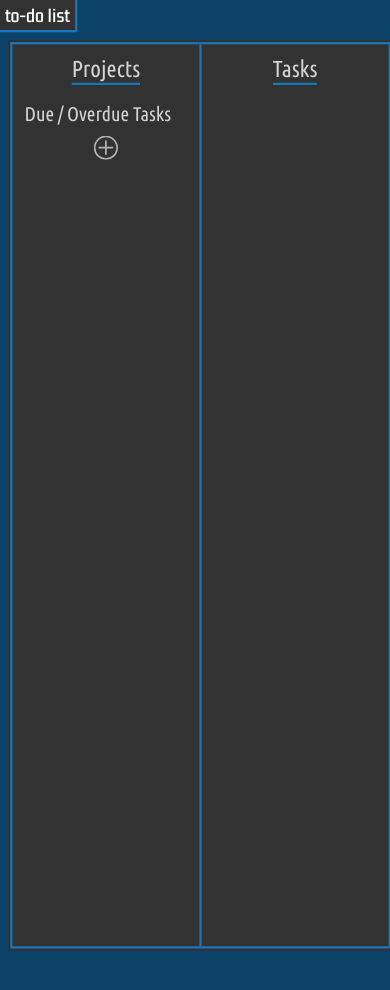
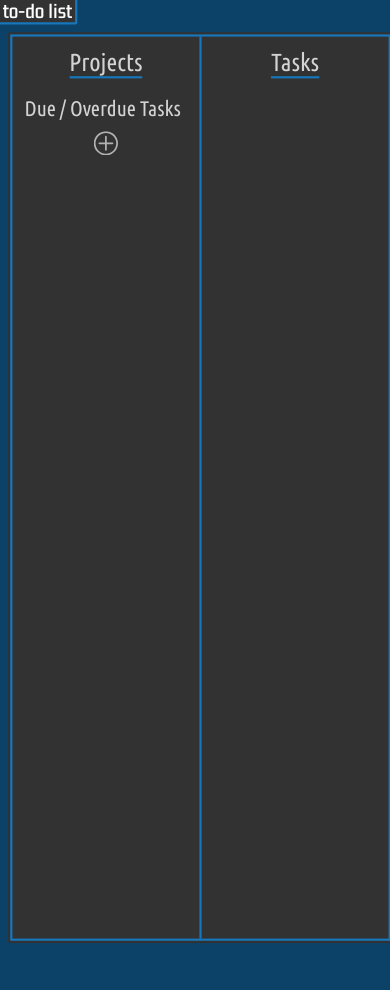
Before and after one commit to Kayo-b/todolist, a website built with webpack: page dist/index.html in a window 390 px wide. Shown: the top 990 px of the page. Built offline with Linux system fonts and the light colour scheme.

Commit message:
website responsiveness

```diff
--- a/src/style.css
+++ b/src/style.css
@@ -14,6 +14,7 @@
   body {
     background: #999;
     width: 100%;
+    font-size: 1.2vw;
   }
 }
 
@@ -27,7 +28,7 @@
 body {
   font-family: "MyWebFont2";
   height: 100%;
-  font-size: large;
+  font-size: larger;
   background-color:#0d4268;
   display: flex;
   justify-content: center;
@@ -52,7 +53,9 @@ header {
   background-color: rgb(50, 50, 50);
   border: 2px solid #1777bc;
   border-radius: 2px;
-  padding: 5px;
+  padding-bottom: 3px;
+  padding-right:3px;
+  padding-left:3px;
   height: 18px;
   margin-top: -10px;
   margin-left: -10px;
@@ -70,10 +73,6 @@ header {
   justify-content:flex-start;
   flex-direction: row;
   color: lightgray
-
-}
-
-#mainContainer{
 
 }
 
```
Also changed, not shown: dist/bundle.js, dist/index.html.
